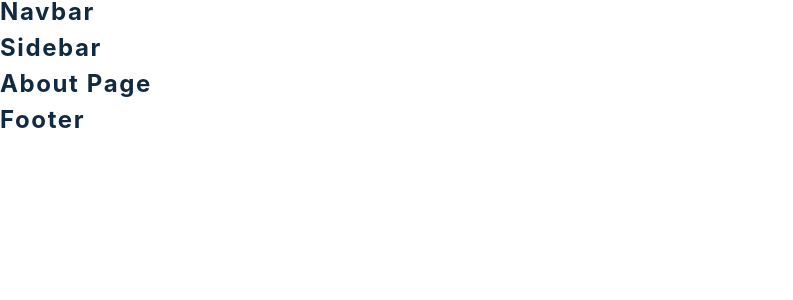
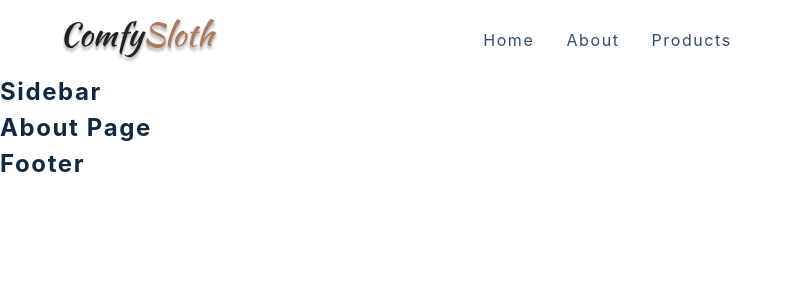
Before and after one commit to theromanovich/ecommerce-app, a React (Create React App) app: page /about in a window 1280 px wide. Shown: the top 300 px of the page, without its empty margins (0-793 px from the left). Built offline with nearby package versions, Linux system fonts and the light colour scheme.

Commit message:
add navbar

```diff
--- a/src/components/CartButtons.js
+++ b/src/components/CartButtons.js
@@ -7,7 +7,11 @@ import { useCartContext } from '../context/cart_context'
 import { useUserContext } from '../context/user_context'
 
 const CartButtons = () => {
-  return <h4>cart buttons </h4>
+  return (
+    <Wrapper className='card-btn-wrapper'>
+
+    </Wrapper>
+  )
 }
 
 const Wrapper = styled.div`
--- a/src/components/Navbar.js
+++ b/src/components/Navbar.js
@@ -9,7 +9,31 @@ import { useProductsContext } from '../context/products_context'
 import { useUserContext } from '../context/user_context'
 
 const Nav = () => {
-  return <h4>navbar</h4>
+  return (
+    <NavContainer>
+      <div className="nav-center">
+        <div className="nav-header">
+          <Link to='/'>
+            <img src={logo} alt="" />
+          </Link>
+          <button className='nav-toggle'>
+            <FaBars />
+          </button>
+        </div>
+        <ul className="nav-links">
+          {links.map((link) => {
+            const {id, text, url} = link;
+            return (
+              <li key={id}>
+                <Link to={url}>{text}</Link>
+              </li>
+            )
+          })}
+        </ul>
+        <CartButtons/>
+      </div>
+    </NavContainer>
+  )
 }
 
 const NavContainer = styled.nav`
```
